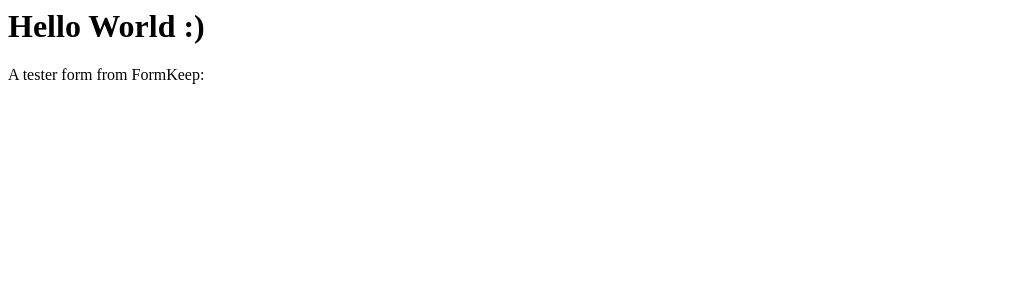
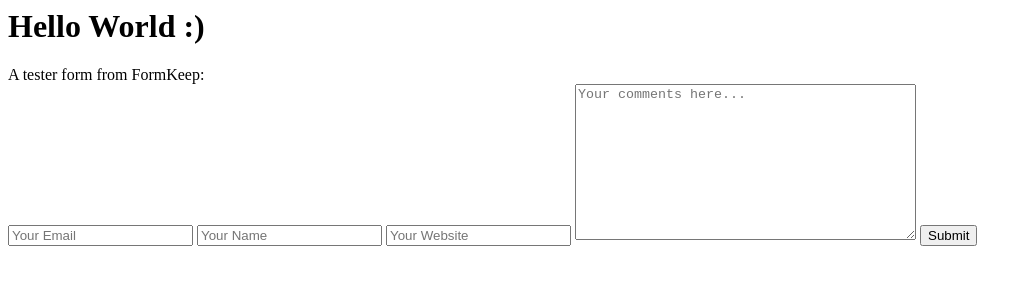
Before and after one commit to trutane/trutane.github.io, a plain HTML site: page index.html in a window 1280 px wide. Shown: the whole page, without its empty margins (0-1032 px from the left). Drawn offline with Linux system fonts and the light colour scheme.

Commit message:
Added form input elements.

```diff
--- a/index.html
+++ b/index.html
@@ -9,7 +9,15 @@ A tester form from FormKeep:
 <form accept-charset="UTF-8"
       action="https://formkeep.com/f/2a8b7b8ae829" method="POST">
   <input type="hidden" name="utf8" value="✓">
+  <input type="email" name="email" placeholder="Your Email">
+  <input type="text" name="name" placeholder="Your Name">
+  <input type="url" name="url" placeholder="Your Website">
 
+  <textarea rows="10" cols="40" name="field_9" placeholder="Your comments here..."></textarea>
+
+  <input class="button" type="submit" value="Submit" />
+
+</form>
 
 </body>
 </html>
```
